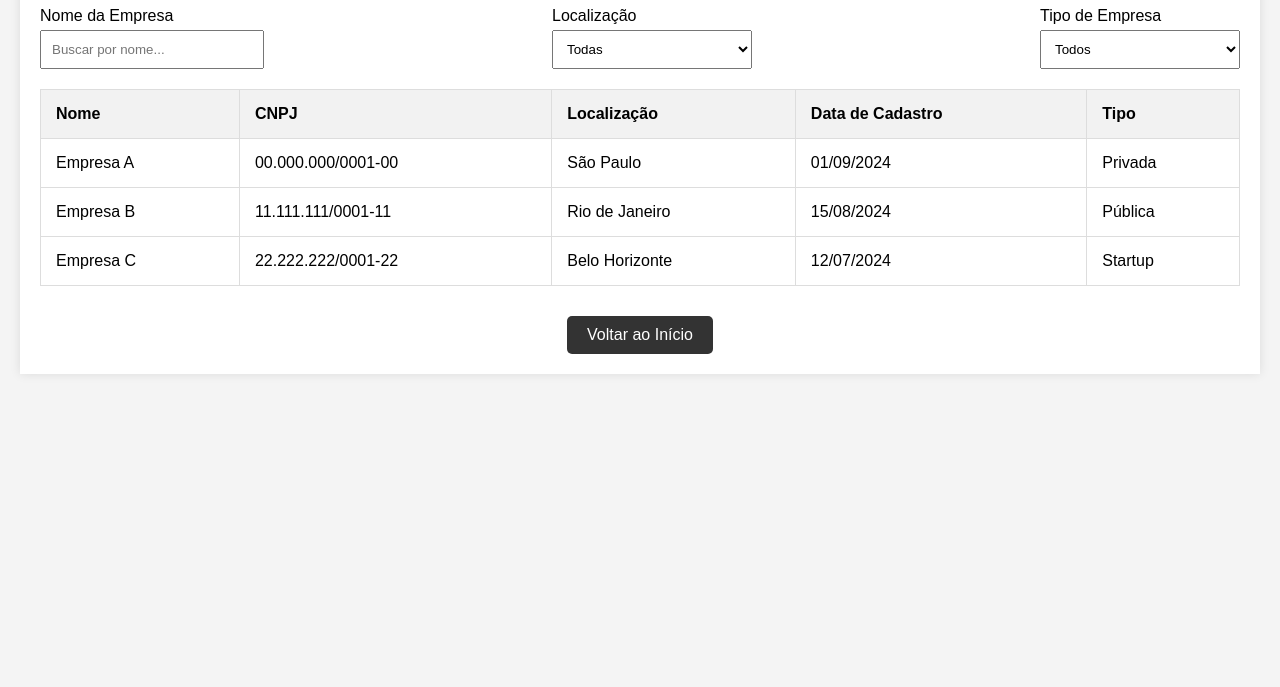
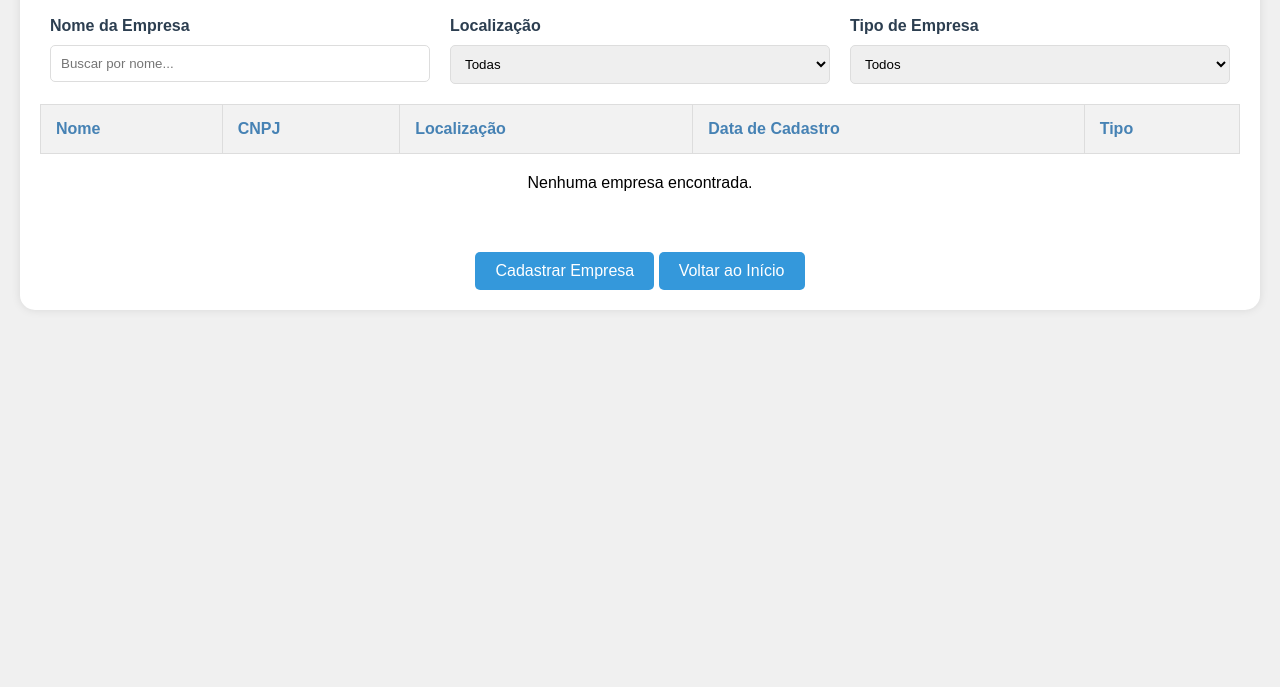
Before and after one commit to marcioamorimm/listagem-empresa, a plain HTML site: page listagem-empresas.html in a window 1280 px wide. Shown: the part 113-800 px from the top of the page. Drawn offline with Linux system fonts and the light colour scheme.

Commit message:
Add files via upload
Atualizei o css e implementei a funcao de cadastrar empresa.

```diff
--- a/listagem-empresas.html
+++ b/listagem-empresas.html
@@ -4,96 +4,13 @@
     <meta charset="UTF-8">
     <meta name="viewport" content="width=device-width, initial-scale=1.0">
     <title>Listagem de Empresas</title>
-    <style>
-        body {
-            font-family: Arial, sans-serif;
-            margin: 20px;
-            background-color: #f4f4f4;
-        }
-
-        .container {
-            max-width: 1200px;
-            margin: 0 auto;
-            background-color: #fff;
-            padding: 20px;
-            box-shadow: 0 0 10px rgba(0, 0, 0, 0.1);
-        }
-
-        h1 {
-            text-align: center;
-        }
-
-        .filters {
-            display: flex;
-            justify-content: space-between;
-            margin-bottom: 20px;
-        }
-
-        .filters div {
-            display: flex;
-            flex-direction: column;
-        }
-
-        input[type="text"], select {
-            padding: 10px;
-            margin-top: 5px;
-            width: 200px;
-        }
-
-        table {
-            width: 100%;
-            border-collapse: collapse;
-            margin-top: 20px;
-        }
-
-        table, th, td {
-            border: 1px solid #ddd;
-        }
-
-        th, td {
-            padding: 15px;
-            text-align: left;
-        }
-
-        th {
-            background-color: #f2f2f2;
-        }
-
-        .company-row:hover {
-            background-color: #f1f1f1;
-            cursor: pointer;
-        }
-
-        .no-results {
-            text-align: center;
-            padding: 20px;
-        }
-
-        /* Estilos do botão "Voltar ao Início" */
-        .btn-back {
-            display: inline-block;
-            margin-top: 30px;
-            padding: 10px 20px;
-            font-size: 16px;
-            color: #fff;
-            background-color: #333;
-            text-decoration: none;
-            border-radius: 5px;
-            text-align: center;
-            transition: background-color 0.3s ease;
-        }
-
-        .btn-back:hover {
-            background-color: #555;
-        }
-    </style>
+    <link rel="stylesheet" href="style.css">
 </head>
 <body>
 
-<div class="container">
+<div class="container listagem">
     <h1>Listagem de Empresas</h1>
 
-    <!-- Filtros -->
     <div class="filters">
         <div>
             <label for="nome">Nome da Empresa</label>
@@ -121,7 +38,6 @@
         </div>
     </div>
 
-    <!-- Listagem de Empresas -->
     <table id="empresas-table">
         <thead>
             <tr>
@@ -133,47 +49,21 @@
             </tr>
         </thead>
         <tbody id="empresas-list">
-            <tr class="company-row">
-                <td>Empresa A</td>
-                <td>00.000.000/0001-00</td>
-                <td>São Paulo</td>
-                <td>01/09/2024</td>
-                <td>Privada</td>
-            </tr>
-            <tr class="company-row">
-                <td>Empresa B</td>
-                <td>11.111.111/0001-11</td>
-                <td>Rio de Janeiro</td>
-                <td>15/08/2024</td>
-                <td>Pública</td>
-            </tr>
-            <tr class="company-row">
-                <td>Empresa C</td>
-                <td>22.222.222/0001-22</td>
-                <td>Belo Horizonte</td>
-                <td>12/07/2024</td>
-                <td>Startup</td>
-            </tr>
+            <!-- Empresas serão inseridas aqui pelo script -->
         </tbody>
     </table>
 
-    <!-- Mensagem de não encontrado -->
     <div id="no-results" class="no-results" style="display:none;">
         Nenhuma empresa encontrada.
     </div>
 
-    <!-- Botão para voltar ao início -->
-    <div style="text-align: center;">
+    <div style="text-align: center; margin-top: 20px;">
+        <a href="cadastro-empresa.html" class="btn-back">Cadastrar Empresa</a>
         <a href="index.html" class="btn-back">Voltar ao Início</a>
     </div>
-
 </div>
 
 <script>
-    document.getElementById('nome').addEventListener('input', filterEmpresas);
-    document.getElementById('localizacao').addEventListener('change', filterEmpresas);
-    document.getElementById('tipo').addEventListener('change', filterEmpresas);
-
     function filterEmpresas() {
         const nome = document.getElementById('nome').value.toLowerCase();
         const localizacao = document.getElementById('localizacao').value;
@@ -200,6 +90,32 @@
 
         document.getElementById('no-results').style.display = found ? 'none' : 'block';
     }
+
+    document.getElementById('nome').addEventListener('input', filterEmpresas);
+    document.getElementById('localizacao').addEventListener('change', filterEmpresas);
+    document.getElementById('tipo').addEventListener('change', filterEmpresas);
+
+    function loadEmpresas() {
+        const empresas = JSON.parse(localStorage.getItem('empresas')) || [];
+        const tableBody = document.getElementById('empresas-list');
+
+        empresas.forEach(empresa => {
+            const row = document.createElement('tr');
+            row.className = 'company-row';
+            row.innerHTML = `
+                <td>${empresa.nome}</td>
+                <td>${empresa.cnpj}</td>
+                <td>${empresa.localizacao}</td>
+                <td>${empresa.dataCadastro}</td>
+                <td>${empresa.tipo}</td>
+            `;
+            tableBody.appendChild(row);
+        });
+
+        filterEmpresas(); // Aplicar filtros se houver
+    }
+
+    window.onload = loadEmpresas;
 </script>
 
 </body>
--- a/style.css
+++ b/style.css
@@ -0,0 +1,155 @@
+body {
+    font-family: Arial, sans-serif;
+    margin: 20px;
+    background-color: #f0f0f0;
+}
+
+.container {
+    margin: 0 auto;
+    background-color: #ffffff;
+    padding: 20px;
+    box-shadow: 0 0 10px rgba(0, 0, 0, 0.1);
+    border-radius: 15px;
+}
+
+h1 {
+    text-align: center;
+    color: #2c3e50;
+}
+
+.btn, .btn-back {
+    display: inline-block;
+    margin-top: 20px;
+    padding: 10px 20px;
+    font-size: 16px;
+    background-color: #3498db;
+    color: white;
+    text-decoration: none;
+    border-radius: 5px;
+    text-align: center;
+    transition: background-color 0.3s ease;
+}
+
+.btn:hover, .btn-back:hover {
+    background-color: #2980b9;
+}
+
+/* Página Inicial */
+.container.home {
+    max-width: 800px;
+    text-align: center;
+    margin-top: 80px; /* Ajuste conforme necessário */
+}
+
+.btn {
+    margin: 15px;
+    padding: 15px 25px;
+    font-size: 18px;
+}
+
+/* Página de Listagem de Empresas */
+.container.listagem {
+    max-width: 1200px;
+}
+
+.filters {
+    display: flex;
+    flex-wrap: wrap; /* Permite que os filtros se ajustem em múltiplas linhas, se necessário */
+    justify-content: space-between;
+    margin-bottom: 20px;
+}
+
+.filters div {
+    flex: 1;
+    min-width: 200px;
+    margin: 0 10px;
+    display: flex;
+    flex-direction: column;
+}
+
+.filters label {
+    margin-bottom: 5px;
+    font-weight: bold;
+    color: #2c3e50; /* Cor dos rótulos dos filtros */
+}
+
+input[type="text"], select {
+    padding: 10px;
+    width: 100%;
+    box-sizing: border-box;
+    border: 1px solid #ddd;
+    border-radius: 5px;
+}
+
+table {
+    width: 100%;
+    border-collapse: collapse;
+    margin-top: 20px;
+}
+
+table, th, td {
+    border: 1px solid #ddd;
+}
+
+th, td {
+    padding: 15px;
+    text-align: left;
+}
+
+th {
+    background-color: #f2f2f2;
+    color: #4682b4; /* Azul Steel para todos os títulos de colunas */
+}
+
+.company-row:hover {
+    background-color: #f1f1f1;
+    cursor: pointer;
+}
+
+.no-results {
+    text-align: center;
+    padding: 20px;
+}
+
+/* Página de Cadastro de Empresa */
+.container.cadastro {
+    max-width: 800px;
+}
+
+form {
+    display: flex;
+    flex-direction: column;
+}
+
+label {
+    margin-top: 10px;
+    font-weight: bold;
+}
+
+input[type="text"], input[type="date"], select {
+    padding: 10px;
+    margin-top: 5px;
+    width: 100%;
+    box-sizing: border-box;
+}
+
+button {
+    margin-top: 20px;
+    padding: 10px;
+    background-color: #3498db; /* Azul vibrante */
+    color: white;
+    border: none;
+    cursor: pointer;
+    font-size: 16px;
+    border-radius: 5px;
+}
+
+button:hover {
+    background-color: #2980b9; /* Azul escuro no hover */
+}
+
+.actions {
+    display: flex;
+    justify-content: space-between;
+    margin-top: 30px;
+}
```
Also changed, not shown: cadastro-empresa.html (+40 -78 lines), index.html (+4 -54 lines).
